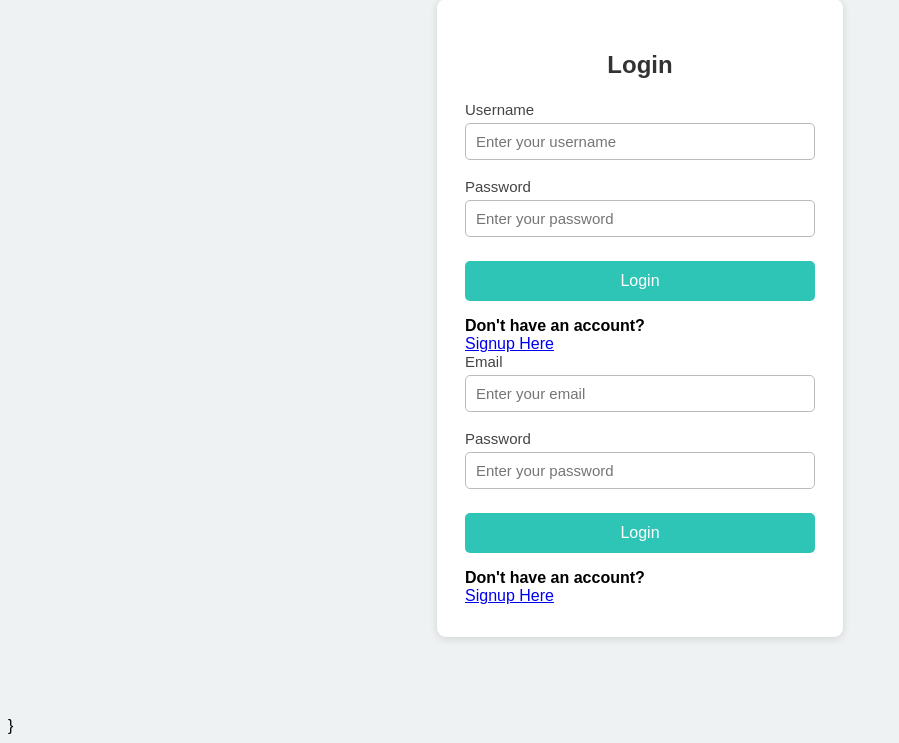
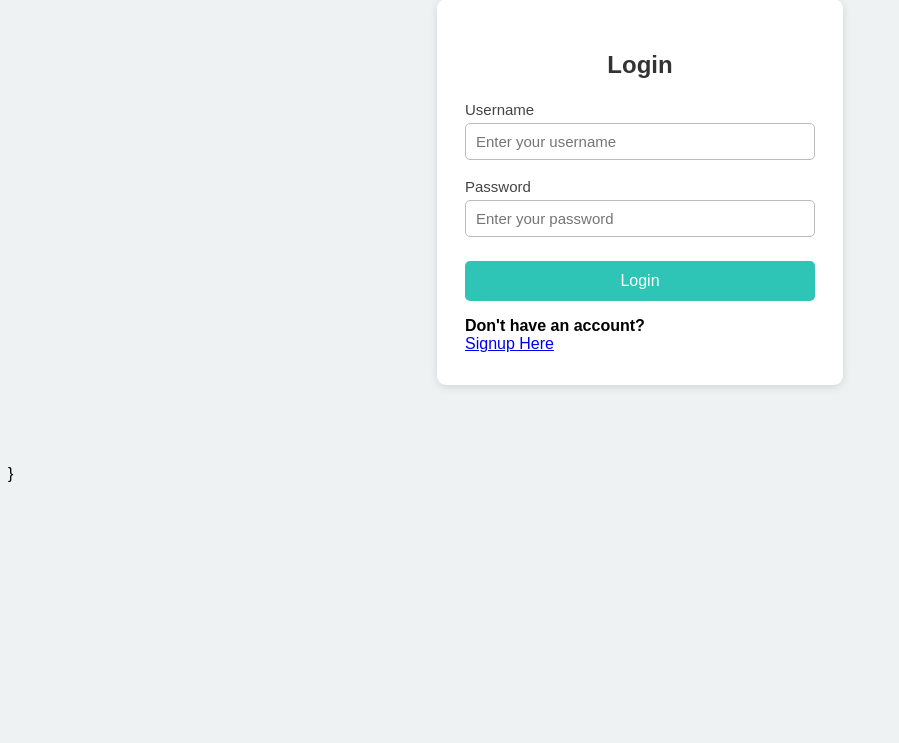
Before and after one commit to Sasank-5716/Django-Projects, a Django app: page /login/ in a window 1280 px wide. Shown: the part 107-850 px from the top of the page, without its empty margins (0-899 px from the left). After the commit the page ends 589 px from the top, so only its background shows below. Run offline with Django 5.2, Linux system fonts and the light colour scheme.

Commit message:
Resolve routing problem

```diff
--- a/todo/todo/templates/login.html
+++ b/todo/todo/templates/login.html
@@ -2,7 +2,7 @@
 <!DOCTYPE html>
 <html lang="en">
   <head>
-  <meta charset="UTF-8">
+    <meta charset="UTF-8" />
     <title>Login Form</title>
     <style>
       body {
@@ -15,7 +15,7 @@
         background: #fff;
         padding: 32px 28px;
         border-radius: 9px;
-      box-shadow: 0 2px 8px rgba(0,0,0,.12);
+        box-shadow: 0 2px 8px rgba(0, 0, 0, 0.12);
       }
       .form-container h2 {
         text-align: center;
@@ -61,34 +61,27 @@
         {% csrf_token %}
         <div class="form-group">
           <label>Username</label>
-      <input type="text" required placeholder="Enter your username" name="username">
+          <input
+            type="text"
+            required
+            placeholder="Enter your username"
+            name="username"
+          />
         </div>
         <div class="form-group">
           <label>Password</label>
-      <input type="password" required placeholder="Enter your password" name="pwd">
+          <input
+            type="password"
+            required
+            placeholder="Enter your password"
+            name="pwd"
+          />
         </div>
         <button class="btn" type="submit">Login</button>
       </form>
       <div class="field">
         <b>Don't have an account?</b>
-      <br>
-      <a href="{% url 'login' %}">Signup Here</a>
-    </div>
-    <form method="post" id="login-form">
-      {% csrf_token %}
-      <div class="form-group">
-        <label>Email</label>
-        <input type="email" required placeholder="Enter your email" name="emailid">
-      </div>
-      <div class="form-group">
-        <label>Password</label>
-        <input type="password" required placeholder="Enter your password" name="pwd">
-      </div>
-      <button class="btn" type="submit">Login</button>
-    </form>
-    <div class="field">
-        <b>Don't have an account?</b>
-        <br>
+        <br />
         <a href="{% url 'login' %}">Signup Here</a>
       </div>
     </div>
--- a/todo/todo/views.py
+++ b/todo/todo/views.py
@@ -17,28 +17,14 @@ def signup(request):
 
 def login(request):
     if request.method == 'POST':
-        emailid = request.POST.get('emailid')
-        pwd = request.POST.get('pwd')
-        print(emailid, pwd)
-        try:
-            user_obj = User.objects.get(email=emailid)
-            username = user_obj.username
-        except User.DoesNotExist:
-            username = None
-        user = authenticate(username=username, password=pwd)
+        username = request.POST.get('username')
+        password = request.POST.get('password')
+        user = authenticate(request, username=username, password=password)
         if user is not None:
             auth_login(request, user)
-            return redirect('todo')
+            return redirect('/todo')
         else:
             return render(request, 'login.html', {'error': 'Invalid credentials'})
-        # Remove the email-based lookup, use username directly
-            username = request.POST.get('fnm')
-            user = authenticate(username=username, password=pwd)
-            if user is not None:
-                auth_login(request, user)
-                return redirect('todo')
-            else:
-                return render(request, 'login.html', {'error': 'Invalid credentials'})
     return render(request, 'login.html')
 
 def todo(request):
```
Also changed, not shown: todo/db.sqlite3. Lines whose indentation alone changed are shown as unchanged.
